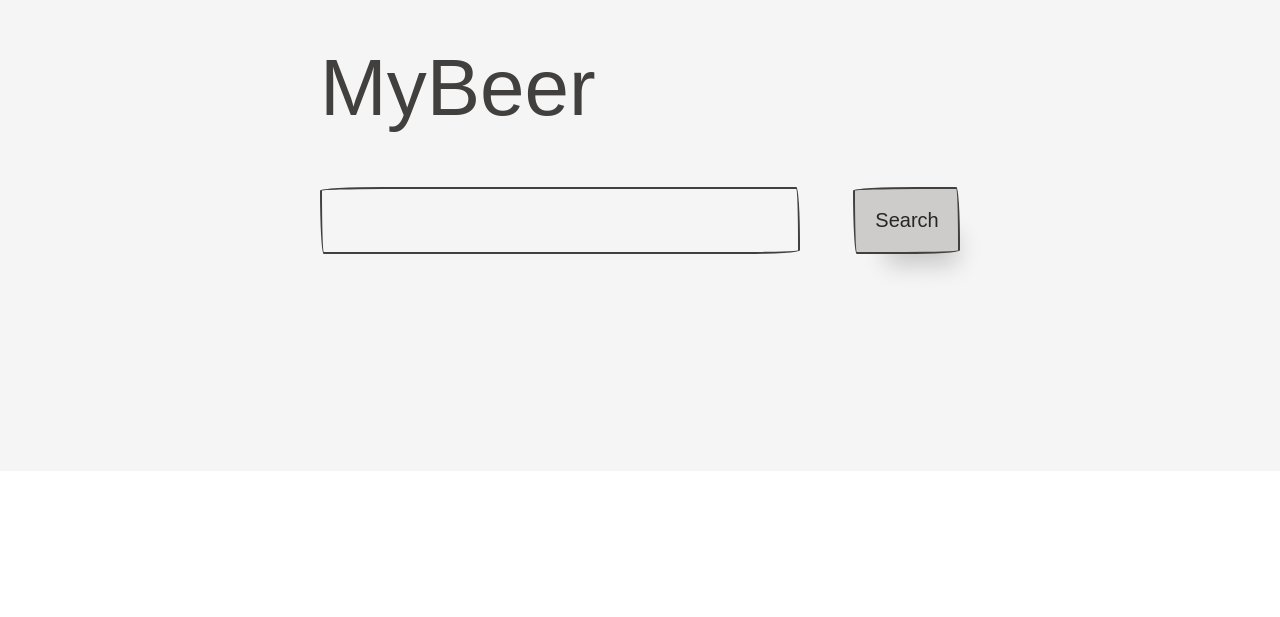
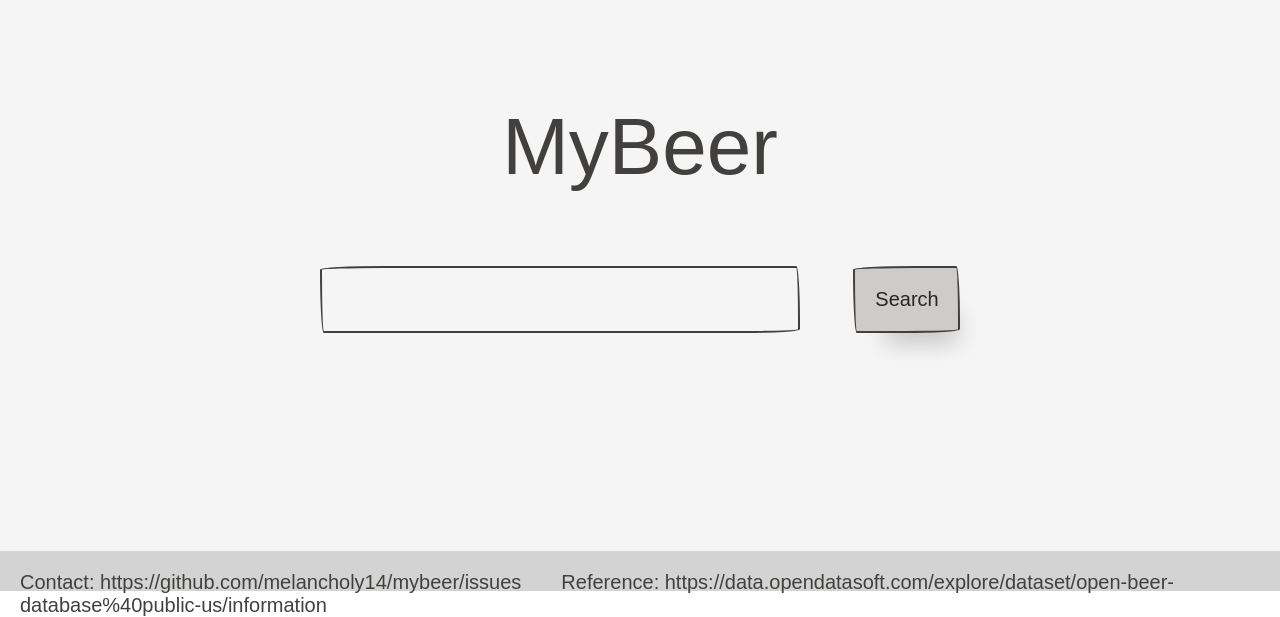
Before and after one commit to melancholy14/mybeer, a React (Create React App) app: page / in a window 1280 px wide. Shown: the part 209-826 px from the top of the page. Before the commit the page ends 800 px from the top, so only its background shows below. Built offline with nearby package versions, Linux system fonts and the light colour scheme; a web font is replaced by a local one.

Commit message:
add footer

```diff
--- /dev/null
+++ b/src/components/Footer.tsx
@@ -0,0 +1,15 @@
+import React from 'react';
+
+function Footer() {
+  return (
+    <div className="h-5vh bg-lightgrey padding">
+      <span>Contact: https://github.com/melancholy14/mybeer/issues</span>
+      <span className="padding-left-large">
+        Reference:
+        https://data.opendatasoft.com/explore/dataset/open-beer-database%40public-us/information
+      </span>
+    </div>
+  );
+}
+
+export default Footer;
--- a/src/containers/AppPage/index.tsx
+++ b/src/containers/AppPage/index.tsx
@@ -5,6 +5,7 @@ import { ConnectedRouter } from 'connected-react-router';
 import { history } from 'store/configureStore';
 
 import IndexPage from 'containers/IndexPage';
+import Footer from 'components/Footer';
 
 function App() {
   return (
@@ -12,6 +13,7 @@ function App() {
       <Switch>
         <Route path="/" component={IndexPage} />
       </Switch>
+      <Footer />
     </ConnectedRouter>
   );
 }
--- a/src/containers/IndexPage/index.tsx
+++ b/src/containers/IndexPage/index.tsx
@@ -3,8 +3,11 @@ import React from 'react';
 function IndexPage() {
   return (
     <div className="bg-whitesmoke">
-      <div className="row flex-center flex-column w-1/2 h-85vh">
+      <div className="w-1/2 h-95vh m-auto ptb-1/5">
+        <div className="row flex-center">
           <h1>MyBeer</h1>
+        </div>
+        <div className="row flex-center">
           <form className="row flex-edges w-full">
             <input type="text" className="col-9 col" />
             <button type="submit" className="btn-primary col-2 col">
@@ -13,6 +16,7 @@ function IndexPage() {
           </form>
         </div>
       </div>
+    </div>
   );
 }
 
--- a/src/index.scss
+++ b/src/index.scss
@@ -16,10 +16,27 @@ html, body, #root {
   width: 50%;
 }
 
-.h-85vh {
-  height: 85vh;
+.h-95vh {
+  height: 95vh;
+}
+
+.h-5vh {
+  height: 5vh;
+}
+
+.m-auto {
+  margin: auto;
+}
+
+.ptb-1\/5 {
+  padding-top: 20%;
+  padding-bottom: 20%;
 }
 
 .bg-whitesmoke {
   background-color: whitesmoke;
 }
+
+.bg-lightgrey {
+  background-color: lightgrey;
+}
```
Lines whose indentation alone changed are shown as unchanged.
